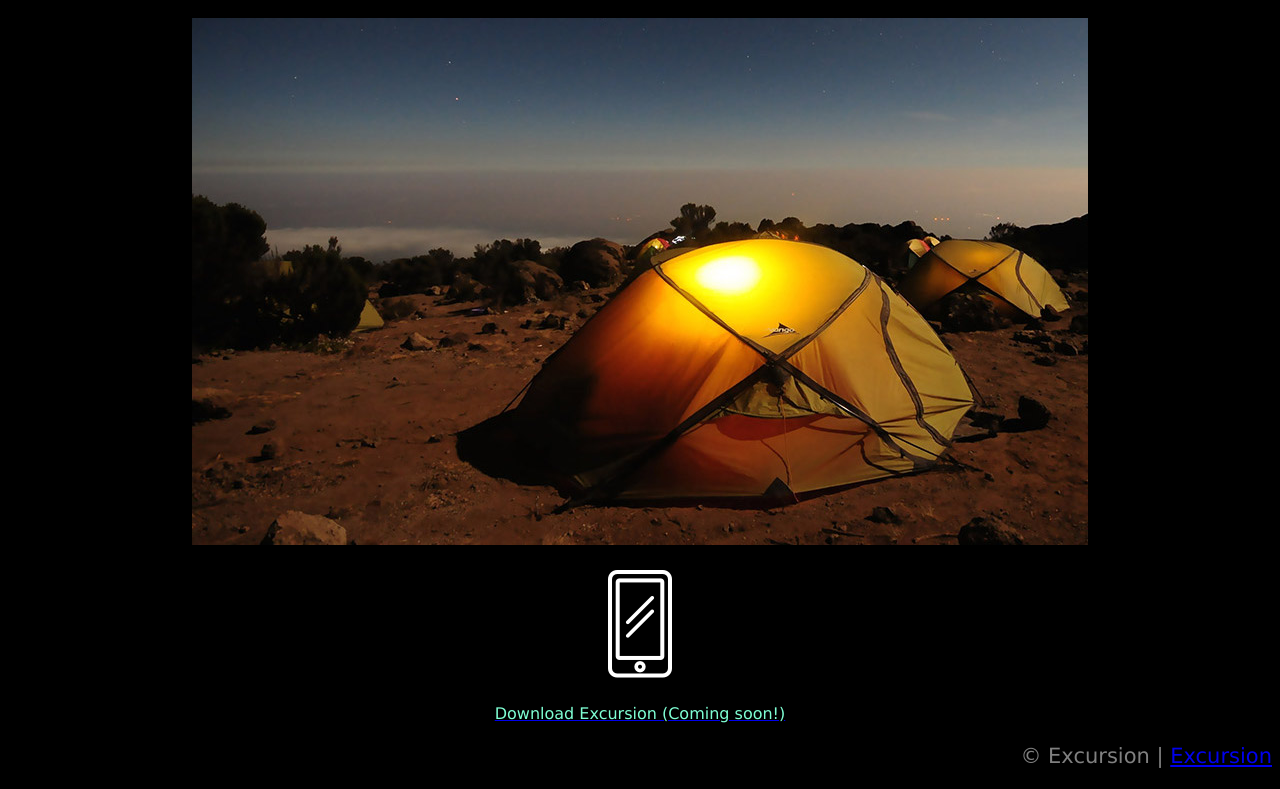
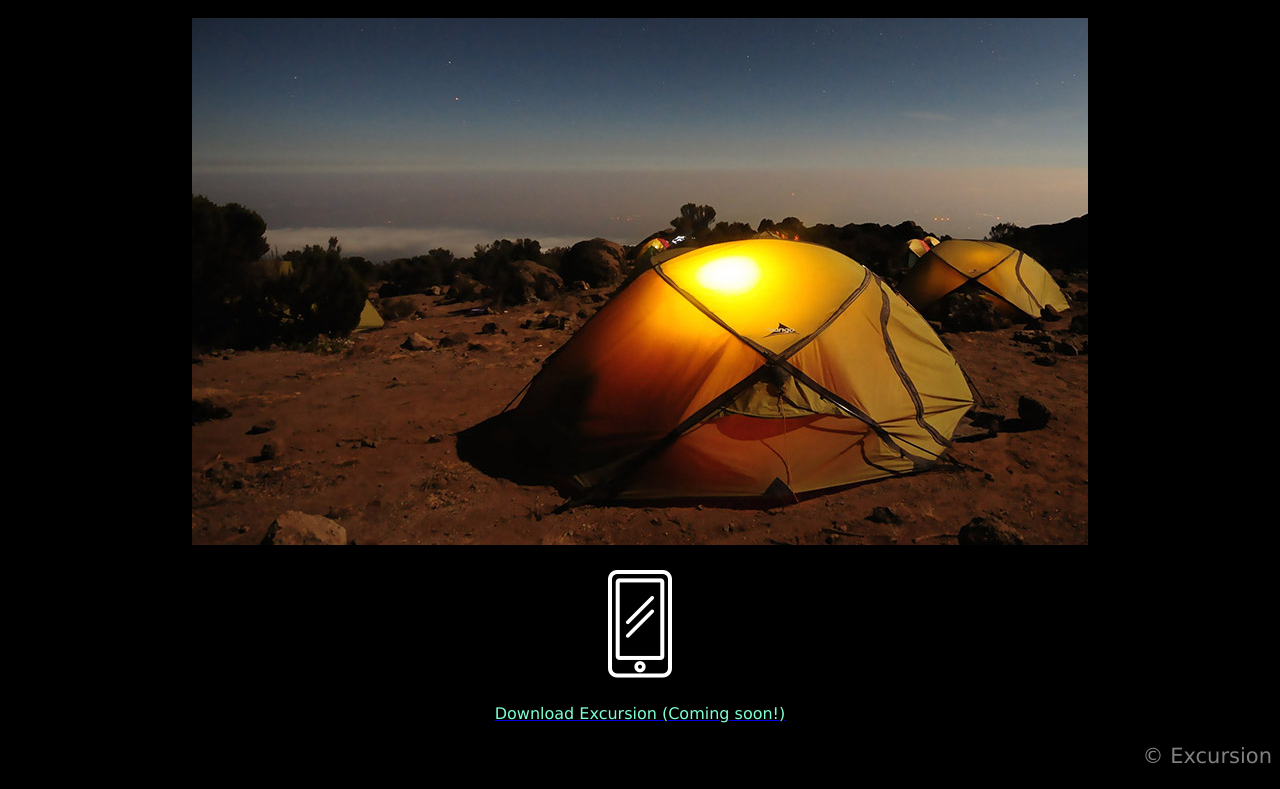
Before and after one commit to Ramtrap/excursion, a plain HTML site: page index.html in a window 1280 px wide. Shown: the part 444-1233 px from the top of the page. Drawn offline with Linux system fonts and the light colour scheme.

Commit message:
Fixed copyright after toying with it. Should be final.

```diff
--- a/index.html
+++ b/index.html
@@ -22,7 +22,7 @@
       <p><img src="./resources/images/phone.png"/></p>
         <a href="https://2acfos7he5si8p38d7bt8bch7vnkofmk7m6pi8ksu1gs7kq1mc30.codecademy.cloud/" target="_blank"><span>Download Excursion (Coming soon!)</span></a>
       </div>
-      <p id="copyright">&copy; Excursion | <a href="http://www.excursion.com" target="_blank">Excursion</a></p>
+      <p id="copyright">&copy; Excursion</p>
     </div>
   </body>
 </html>
```
